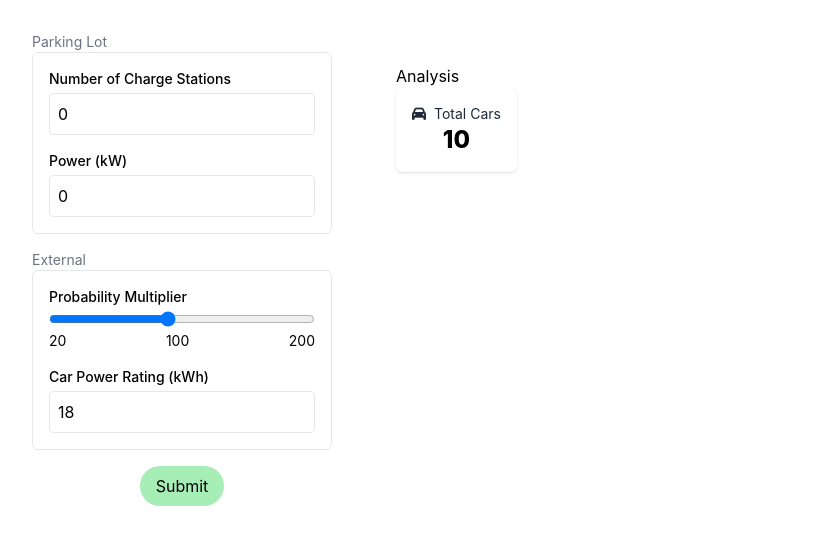
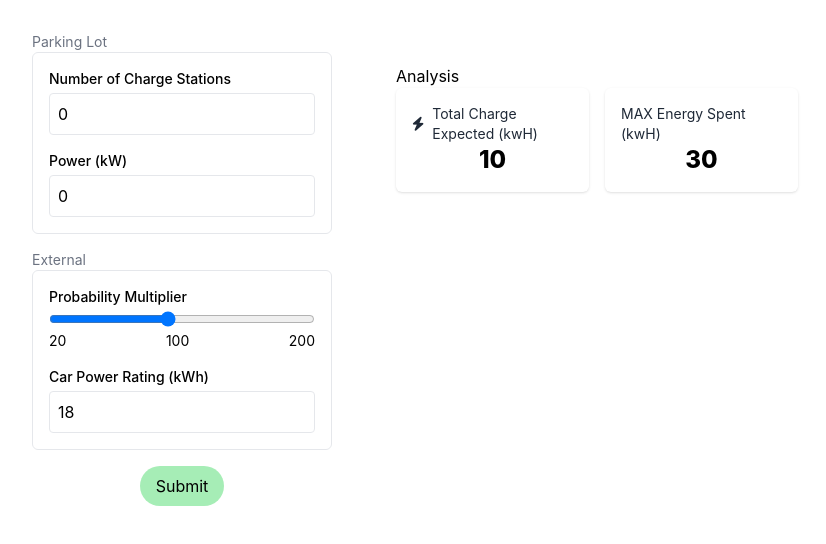
Before and after one commit to manoj-malviya-96/ev-sim, a React (Create React App) app in the folder web-app/: page / in a window 1280 px wide. Shown: the top 544 px of the page, without its empty margins (0-826 px from the left). Built offline with nearby package versions, Linux system fonts and the light colour scheme.

Commit message:
add random stats

```diff
--- a/web-app/src/atoms/stats.tsx
+++ b/web-app/src/atoms/stats.tsx
@@ -5,11 +5,12 @@ interface StatsProps {
     label: string;
     icon?: string;
     value: number | string | undefined;
+    className?: string;
 }
 
-const Stats: React.FC<StatsProps> = ({label, icon, value}) => {
+const Stats: React.FC<StatsProps> = ({label, icon, value, className = ''}) => {
     return (
-        <div className="flex flex-col items-center shadow w-fit h-fit p-4 rounded-md">
+        <div className={`flex flex-col items-center shadow p-4 rounded-md ${className}`}>
             <span className="text-sm text-gray-800 items-center flex flex-row gap-2">
                 {icon && <i className={icon}/>}
                 {label}
--- a/web-app/src/main/analysis.tsx
+++ b/web-app/src/main/analysis.tsx
@@ -14,7 +14,10 @@ const Analysis: React.FC<AnalysisProps> = ({className}) => {
     return (
         <div className={`w-full h-full p-8 justify-center items-center ${className}`}>
             <h1>Analysis</h1>
-            <Stats label="Total Cars" value={10} icon='fa fa-car'/>
+            <div className='grid grid-cols-2 lg:grid-cols-3 xl:grid-cols-4 gap-4'>
+                <Stats label="Total Charge Expected (kwH)" value={10} icon='fas fa-bolt'/>
+                <Stats label="MAX Energy Spent (kwH)" value={30}/>
+            </div>
         </div>
     );
 }
```
